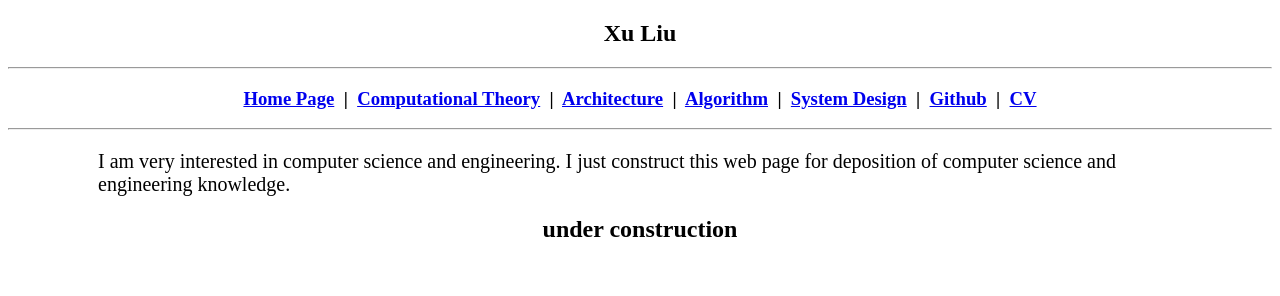
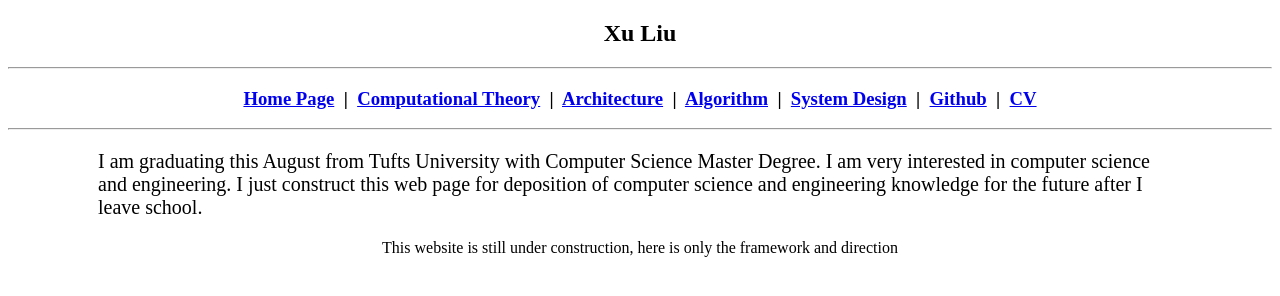
Before and after one commit to liuxu1005/liuxu1005.github.io, a plain HTML site: page index.html in a window 1280 px wide. Drawn offline with Linux system fonts and the light colour scheme.

Commit message:
framework

```diff
--- a/index.html
+++ b/index.html
@@ -33,10 +33,10 @@
 <hr>
 
 <p style="margin-left:90px; margin-right:90px; font-size:20px;" >
-
+I am graduating this August from Tufts University with Computer Science Master Degree.
 I am very interested in computer science and engineering. I just construct this web page
-for deposition of computer science and engineering knowledge.
+for deposition of computer science and engineering knowledge for the future after I leave school.
 </p>
-<h2><center>under construction</center></h2>
+<h23><center>This website is still under construction, here is only the framework and direction</center></h3>
 </body>
 </html>
```
